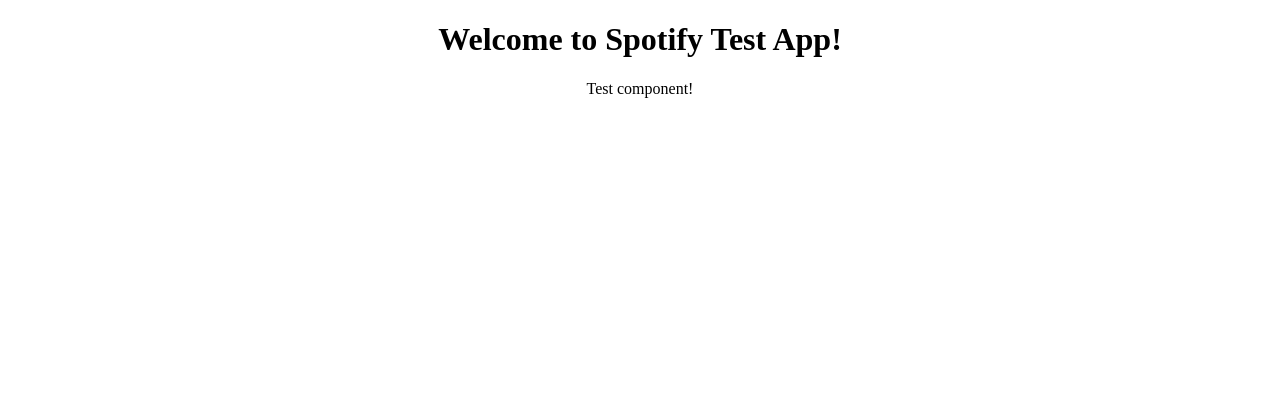
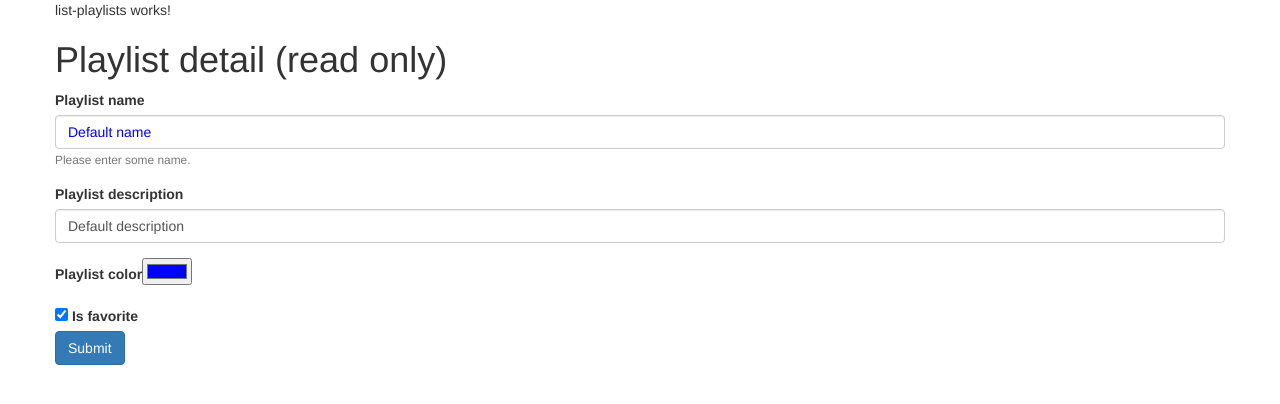
Before and after one commit to j-bogacz/AngularTraining, an Angular app in the folder Spotify/: page / in a window 1280 px wide. Shown: the top 404 px of the page. Built offline with nearby package versions, Linux system fonts and the light colour scheme.

Commit message:
property binding

```diff
--- a/Spotify/src/app/app.component.html
+++ b/Spotify/src/app/app.component.html
@@ -1,7 +1,10 @@
-<!--The content below is only a placeholder and can be replaced.-->
-<div style="text-align:center">
-  <h1>
-    Welcome to {{title}}!
-  </h1>
-  <test-view></test-view>
+<div class="container">
+  <div class="row">
+    <div class="col-sm">
+      <component-list-playlists></component-list-playlists>
+    </div>
+    <div class="col-sm">
+      <component-detail-playlists></component-detail-playlists>
+    </div>
+  </div>
 </div>
--- a/Spotify/src/app/app.module.ts
+++ b/Spotify/src/app/app.module.ts
@@ -1,15 +1,15 @@
 import { BrowserModule } from '@angular/platform-browser';
 import { NgModule } from '@angular/core';
 
-
 import { AppComponent } from './app.component';
-import { TestComponent } from './components/test/test.component';
-import { MyComponent } from './components/my/my.component';
-
+import { ListPlaylistsComponent } from './list-playlists/list-playlists.component';
+import { DetailPlaylistsComponent } from './detail-playlists/detail-playlists.component';
 
 @NgModule({
   declarations: [
-    AppComponent, TestComponent, MyComponent
+    AppComponent,
+    ListPlaylistsComponent,
+    DetailPlaylistsComponent
   ],
   imports: [
     BrowserModule
--- a/Spotify/src/app/components/my/my.component.html
+++ /dev/null
@@ -1,3 +0,0 @@
-<p>
-  my works!
-</p>
--- a/Spotify/src/app/components/my/my.component.ts
+++ /dev/null
@@ -1,15 +0,0 @@
-import { Component, OnInit } from '@angular/core';
-
-@Component({
-  selector: 'app-my',
-  templateUrl: './my.component.html',
-  styleUrls: ['./my.component.css']
-})
-export class MyComponent implements OnInit {
-
-  constructor() { }
-
-  ngOnInit() {
-  }
-
-}
--- a/Spotify/src/app/components/test/test.component.html
+++ /dev/null
@@ -1 +0,0 @@
-<p>Test component!</p>
--- /dev/null
+++ b/Spotify/src/app/detail-playlists/detail-playlists.component.html
@@ -0,0 +1,45 @@
+<h1>{{title + (isReadOnly()?' (read only)':'')}}</h1>
+<form>
+  <div class="form-group">
+    <label for="nameInput">Playlist name</label>
+    <input
+      type="text"
+      class="form-control"
+      id="nameInput"
+      aria-describedby="nameHelp"
+      placeholder="Name"
+      [value]="playlist.name"
+      [style.color]="playlist.color"
+    >
+    <small id="nameHelp" class="form-text text-muted">Please enter some name.</small>
+  </div>
+  <div class="form-group">
+    <label for="descriptionInput">Playlist description</label>
+    <input
+      type="text"
+      class="form-control"
+      id="descriptionInput"
+      placeholder="Description"
+      [value]="playlist.description"
+    >
+  </div>
+  <div class="form-group">
+    <label for="colorInput">Playlist color</label>
+    <input
+      type="color"
+      id="colorInput"
+      [value]="playlist.color"
+    >
+  </div>
+  <div class="form-check">
+    <label class="form-check-label">
+      <input
+        type="checkbox"
+        class="form-check-input"
+        [checked]="playlist.favorite"
+      >
+      Is favorite
+    </label>
+  </div>
+  <button type="submit" class="btn btn-primary">Submit</button>
+</form>
--- /dev/null
+++ b/Spotify/src/app/detail-playlists/detail-playlists.component.ts
@@ -0,0 +1,33 @@
+import { Component, OnInit, ViewEncapsulation } from '@angular/core';
+
+@Component({
+  selector: 'component-detail-playlists',
+  templateUrl: './detail-playlists.component.html',
+  styles: [],
+  encapsulation: ViewEncapsulation.Emulated
+})
+export class DetailPlaylistsComponent implements OnInit {
+
+  title: string = 'Playlist detail';
+
+  playlist: {
+    name: string,
+    description: string,
+    favorite: boolean,
+    color: string
+  } = {
+    name: 'Default name',
+    description: 'Default description',
+    favorite: true,
+    color: '#0000ff'
+  };
+
+  constructor() { }
+
+  ngOnInit() {
+  }
+
+  isReadOnly(){
+    return true;
+  }
+}
--- /dev/null
+++ b/Spotify/src/app/list-playlists/list-playlists.component.html
@@ -0,0 +1,3 @@
+<p>
+  list-playlists works!
+</p>
--- /dev/null
+++ b/Spotify/src/app/list-playlists/list-playlists.component.ts
@@ -0,0 +1,16 @@
+import { Component, OnInit, ViewEncapsulation } from '@angular/core';
+
+@Component({
+  selector: 'component-list-playlists',
+  templateUrl: './list-playlists.component.html',
+  styles: [],
+  encapsulation: ViewEncapsulation.Emulated
+})
+export class ListPlaylistsComponent implements OnInit {
+
+  constructor() { }
+
+  ngOnInit() {
+  }
+
+}
```
Also changed, not shown: Spotify/src/app/components/test/test.component.ts (deleted, +0 -10 lines), Spotify/.angular-cli.json, Spotify/src/app/components/my/my.component.css (deleted), 1 other file (tests, documents, lock files or other folders).
